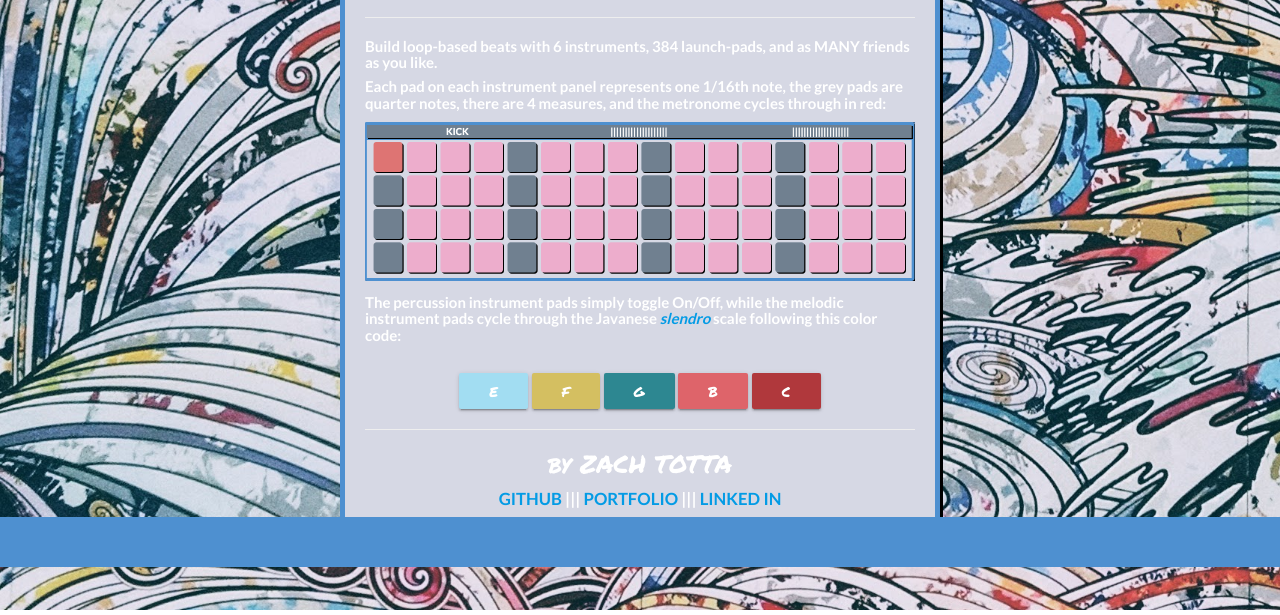
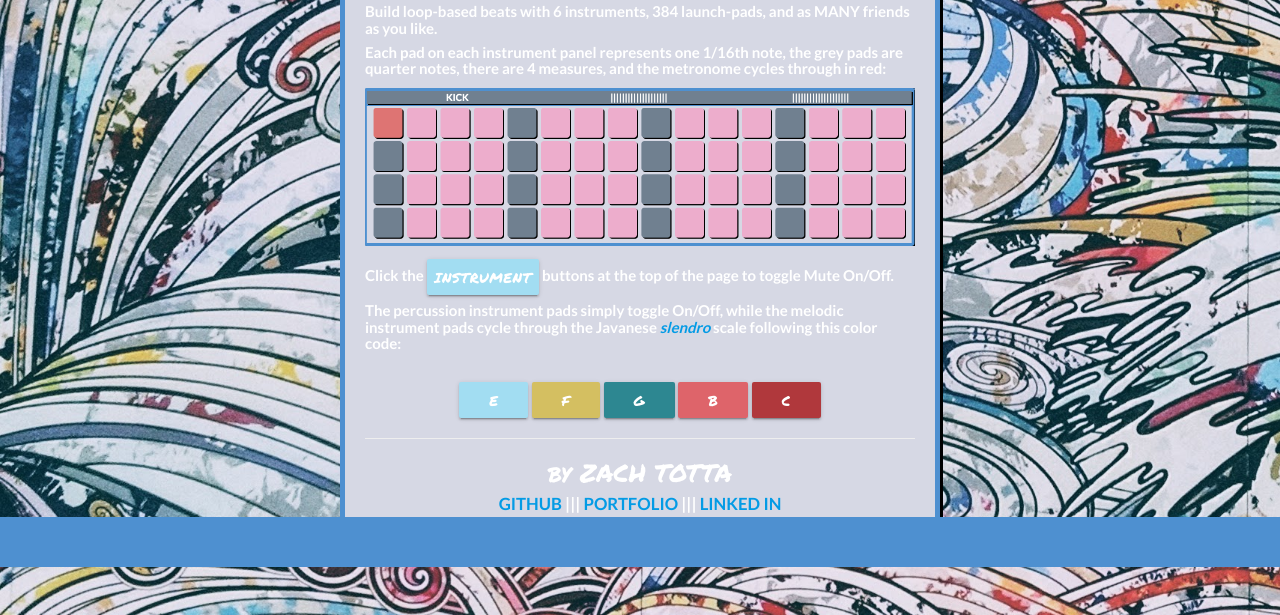
Before and after one commit to ztotta/loops-with-friends, a website: page public/index.html at #!/about in a window 1280 px wide. Shown: the part 233-848 px from the top of the page. Drawn offline with nearby package versions, Linux system fonts and the light colour scheme; no server answers; a web font is replaced by a local one.

Commit message:
fixed about/home instructions

```diff
--- a/public/assets/css/main.css
+++ b/public/assets/css/main.css
@@ -286,6 +286,7 @@ nav {
 .banner-header {
 	text-align: center;
 	font-family: 'Permanent Marker', cursive;
+	margin: 0 0 0.25em 0 !important;
 }
 
 .btn-inst-off {
@@ -307,3 +308,7 @@ nav {
 .lifted-button {
 	margin: 0 auto 22px !important;
 }
+
+.btn-about {
+	padding: 0 .5rem !important;
+}
--- a/public/templates/home.html
+++ b/public/templates/home.html
@@ -10,6 +10,7 @@
 					pads are quarter notes, there are 4 measures, and the metronome cycles
 					through in red:</h6>
 			<img src="../assets/img/metronome-pad-shot.png" alt="pads" id="pads-img" class="center">
+			<h6>Click the <button class="btn btn-about">INSTRUMENT</button> buttons at the top of the page to toggle Mute On/Off.</h6>
 			<h6>The percussion instrument pads simply toggle On/Off, while the melodic instrument pads cycle
 				through the Javanese <a href="https://en.wikipedia.org/wiki/Slendro"><em>slendro</em></a> scale following this color code:</h6>
 
```
Also changed, not shown: public/templates/about.html (+2 -3 lines).
